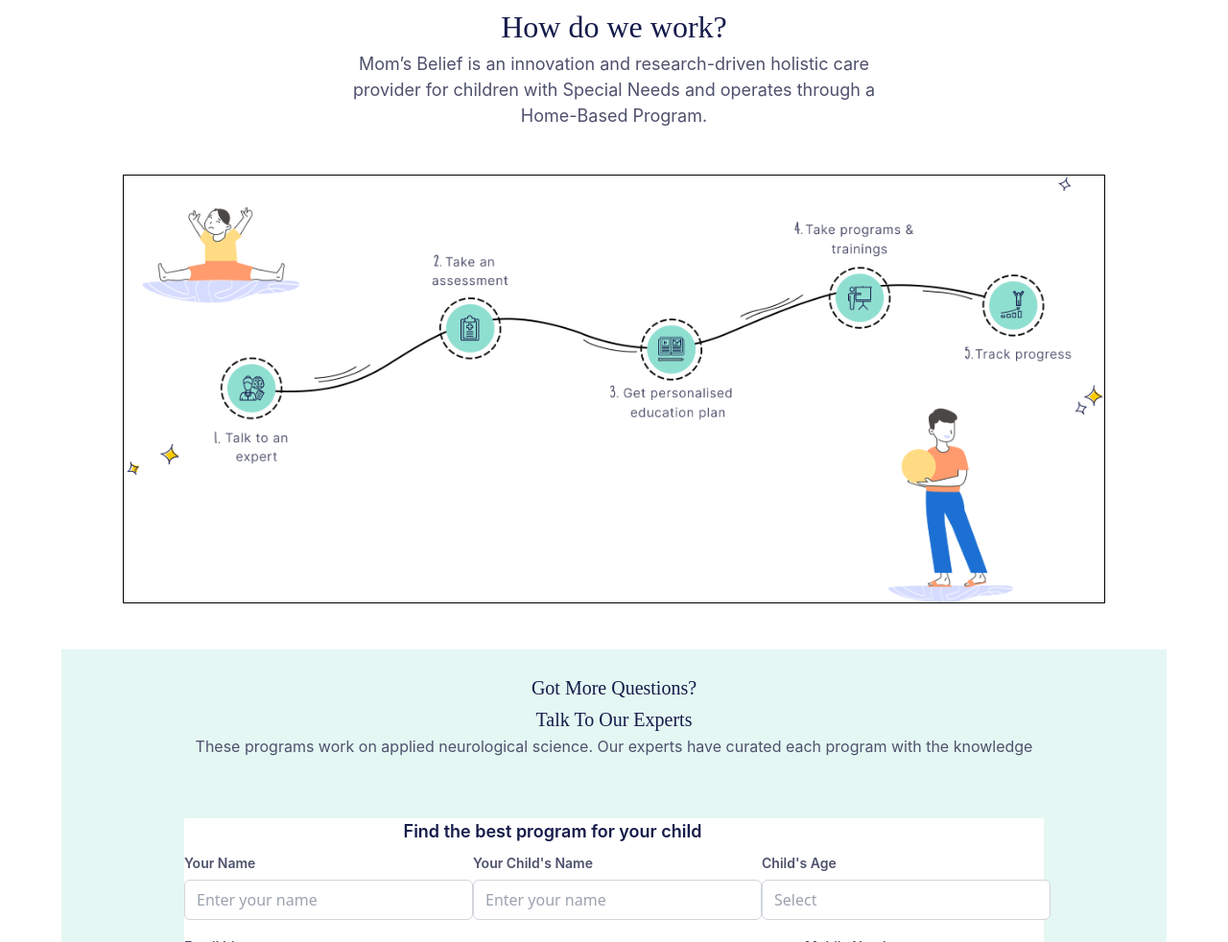
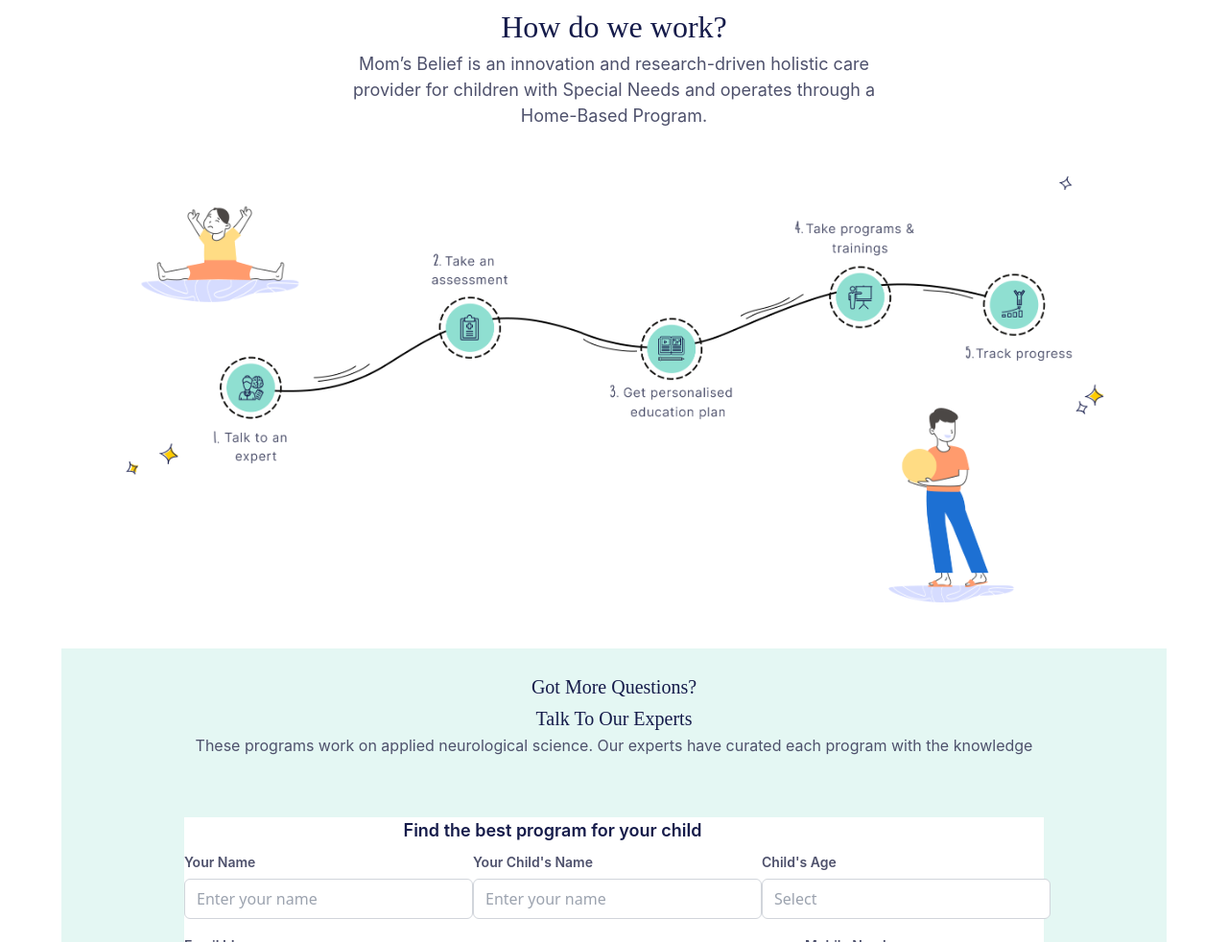
Before and after one commit to Tarun-hun-yar/figma, a plain HTML site: page index.html in a window 1280 px wide. Shown: the part 1391-2373 px from the top of the page at 96% size. Drawn offline with nearby package versions, Linux system fonts and the light colour scheme.

Commit message:
Update index.html

```diff
--- a/index.html
+++ b/index.html
@@ -192,7 +192,7 @@
                 </p>
             </div>
             <img src="Assets/stepsMobile.png" alt="" class="md:hidden">
-            <img src="Assets/stepsDesktop.png" alt="" class="hidden md:block xl:w-[80vw] border border-black">
+            <img src="Assets/stepsDesktop.png" alt="" class="hidden md:block xl:w-[80vw] ">
         </div>
 
 
```
